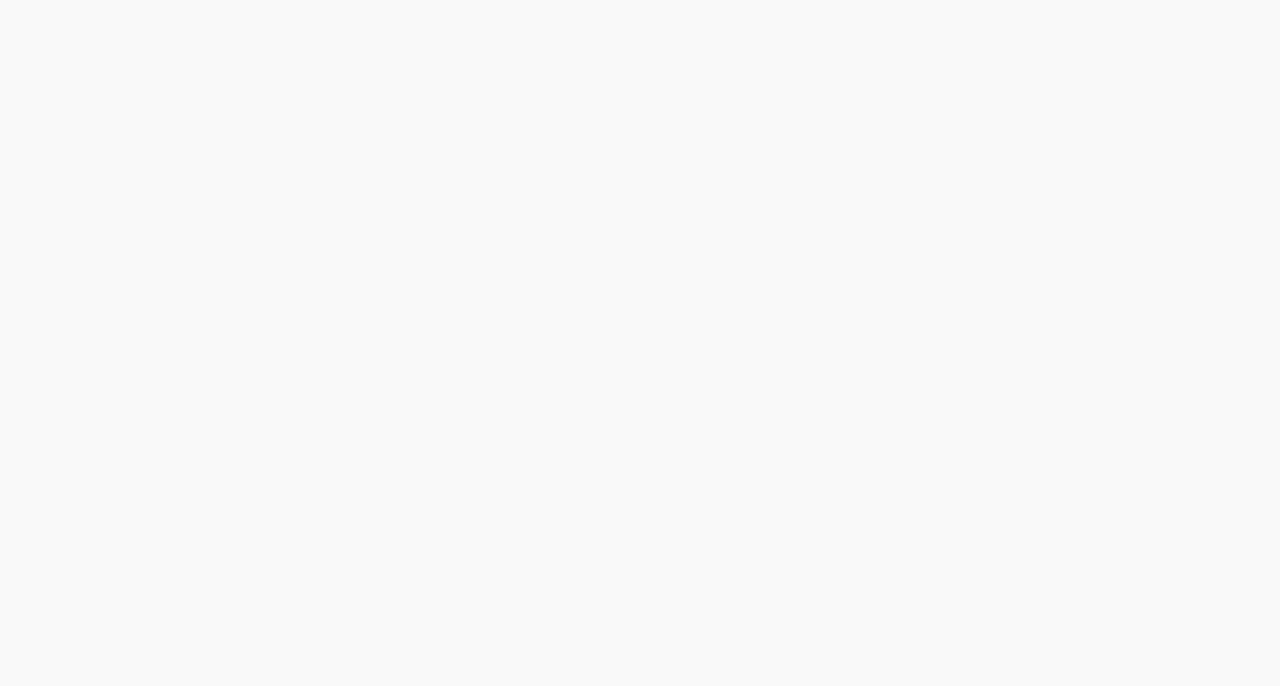
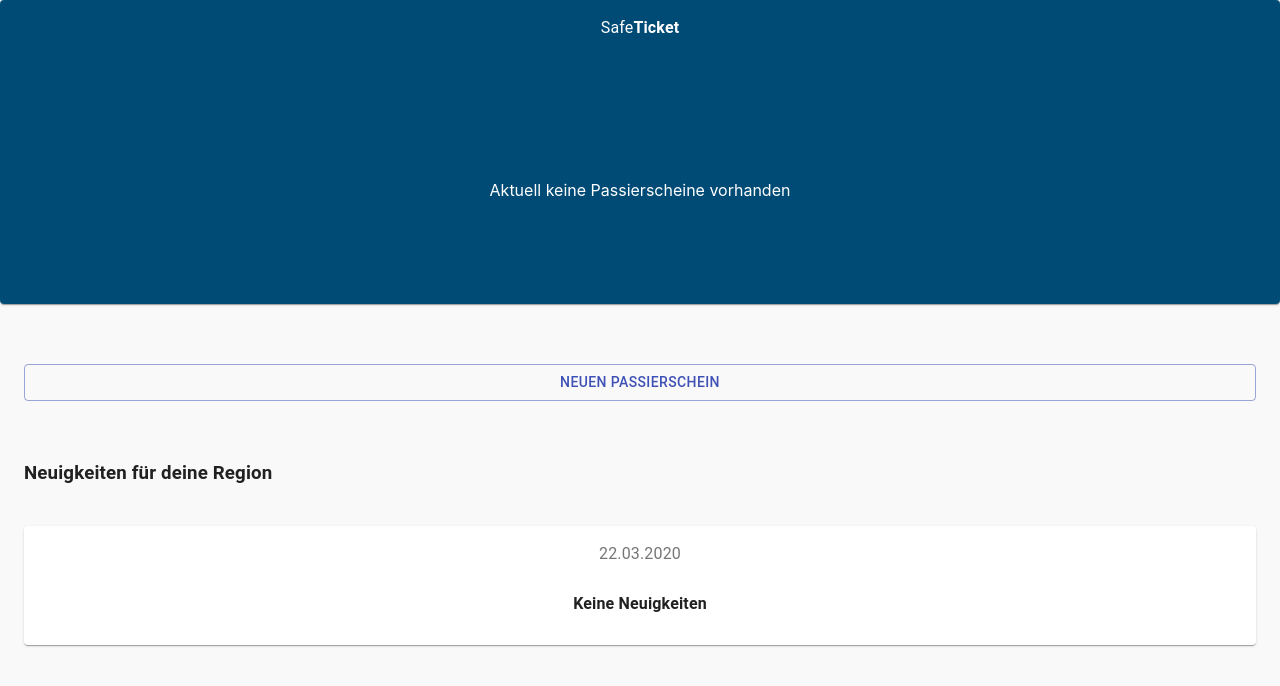
Before and after one commit to Lockdown-WirVsVirus/lockdown-app-frontend, a React (Create React App) app: page /home in a window 1280 px wide. Shown: the top 686 px of the page. Built offline with nearby package versions, Linux system fonts and the light colour scheme.

Commit message:
home and ticket view with stored ticket from LS

```diff
--- a/src/App.tsx
+++ b/src/App.tsx
@@ -7,6 +7,8 @@ import DownloadPdfView from "./view/DownloadPdfView";
 import ShowLsPdfView from "./view/ShowLsPdfView";
 import RenderLsPdfView from "./view/RenderLsPdfView";
 import LeaveRequestView from "./view/LeaveRequestView";
+import TicketView from "./view/TicketView";
+import HomeView from "./view/HomeView";
 
 import moment from "moment";
 import "moment/locale/de";
@@ -23,6 +25,8 @@ function App() {
         <Route path="/open" component={ShowLsPdfView} />
         <Route path="/render" component={RenderLsPdfView} />
         <Route path="/leave" component={LeaveRequestView} />
+        <Route path="/ticket" component={TicketView} />
+        <Route path="/home" component={HomeView} />
       </Router>
   );
 }
--- /dev/null
+++ b/src/view/HomeView.tsx
@@ -0,0 +1,171 @@
+import React, {useState} from "react";
+import Cookies from 'universal-cookie';
+
+import Header from "./Components/Header";
+import {createStyles, makeStyles, Theme} from "@material-ui/core/styles";
+import {
+    Container,
+    FormControl,
+    Input,
+    InputLabel,
+    FormHelperText,
+    TextField,
+    Button,
+    Card,
+    CardContent,
+    Typography
+} from "@material-ui/core";
+
+import {ITicketStore} from './TicketView';
+
+export interface TicketViewProperties {
+
+}
+
+const useStyles = makeStyles((theme: Theme) =>
+    createStyles({
+        root: {
+
+            "background-color": "#F9F9F9",
+        },
+        headline: {
+            "text-align": 'center',
+            color: 'white',
+            "margin-bottom": '40px',
+        },
+        homeContainer: {
+            top: '0px',
+            "padding-left": 0,
+            "padding-right": 0,
+        },
+        homeContainer2: {
+            top: '0px',
+            "min-height": "300px",
+        },
+        time: {
+            "font-weight": "bold",
+        },
+        reason: {
+            "font-weight": "bold",
+        },
+        homeHeader: {
+            background: "rgba(0,75,118,1)",
+        },
+        noTickets: {
+            "min-width": '300px',
+            "text-align": "center",
+            "margin": 'auto',
+            height: "200px",
+            color: "white"
+        },
+        ticketCard: {
+            "min-width": '300px',
+            "margin": 'auto'
+        },
+        ticketCardContent: {
+            "text-align": "center",
+        },
+        newsCard: {
+            "min-width": '300px',
+            "margin": 'auto'
+        },
+        newsCardContent: {
+            "text-align": "center",
+        }
+    })
+);
+
+const getTicketFromLocalStorage = (): ITicketStore | null => {
+    const itemString = window.localStorage.getItem('ticket');
+    if (itemString) {
+        const item = JSON.parse(itemString);
+        return item as ITicketStore;
+    } else {
+        return null;
+    }
+}
+
+const HomeView = (props: TicketViewProperties) => {
+    const classes = useStyles();
+
+    const [ticket, setTicket] = useState<ITicketStore | null>(
+        getTicketFromLocalStorage()
+    );
+
+    let ticketCard;
+    if (ticket) {
+        // TODO: echte Werte aus dem gespeicherten Ticket
+        // TODO: get Hours from Date Objekt.
+        ticketCard = <Card className={classes.ticketCard}>
+                        <CardContent className={classes.ticketCardContent}>
+                            <Typography color="textSecondary" gutterBottom>
+                                Aktuelles Ticket
+                            </Typography>
+                            <br/>
+                            <br/>
+                            <Typography className={classes.time} color="textPrimary" gutterBottom>
+                                { ticket.ticket.leaveTime.getHours() || '14 - 16 Uhr'}
+                            </Typography>
+                            <br/>
+                            <Typography className={classes.reason} color="textPrimary" gutterBottom>
+                                { ticket.ticket.reason || 'Arztbesuch'}
+                            </Typography>
+                            <br/>
+                            <Button href="/ticket">Öffnen</Button>
+                        </CardContent>
+                    </Card>
+    } else {
+        ticketCard = <div className={classes.noTickets}>
+                        <br/>
+                        <br/>
+                        <br/>
+                        <br/>
+                        <br/>
+                        Aktuell keine Passierscheine vorhanden
+                     </div>
+    }
+
+    return (
+        <div className={classes.root}>
+            <Container className={classes.homeContainer}>
+                <Card>
+                    <CardContent className={classes.homeHeader}>
+                        <Typography className={classes.headline} color="textPrimary" gutterBottom>
+                            Safe<b>Ticket</b>
+                        </Typography>
+                        {ticketCard}
+                    </CardContent>
+                </Card>
+            </Container>
+            <Container className={classes.homeContainer2}>
+                <br/>
+                <br/>
+                <br/>
+                <Button variant="outlined" fullWidth={true} color="primary" href="/leave">Neuen Passierschein</Button>
+
+                <br/>
+                <br/>
+                <br/>
+
+                <Typography color="textPrimary" gutterBottom>
+                    <h3>Neuigkeiten für deine Region</h3>
+                </Typography>
+                <br/>
+                <Card className={classes.newsCard}>
+                    <CardContent className={classes.newsCardContent}>
+                        <Typography color="textSecondary" gutterBottom>
+                            22.03.2020
+                        </Typography>
+                        <br/>
+                        <Typography className={classes.reason} color="textPrimary" gutterBottom>
+                            Keine Neuigkeiten
+                        </Typography>
+                    </CardContent>
+                </Card>
+            </Container>
+        </div>
+    );
+};
+
+
+export default HomeView
--- a/src/view/RenderLsPdfView.tsx
+++ b/src/view/RenderLsPdfView.tsx
@@ -19,9 +19,11 @@ const RenderLsPdfView = (props: CheckViewProperties) => {
     }
 
     const dataUri: string = window.localStorage.getItem('Test1.pdf') as string;
+    const objectUrl = URL.createObjectURL(dataURItoBlob(dataUri));
+    console.log(objectUrl);
 
     return (
-        <iframe width="50%" height="500px" src={dataUri}></iframe>
+        <iframe width="100%" height="500px" src={objectUrl}></iframe>
     );
 };
 
--- /dev/null
+++ b/src/view/TicketView.tsx
@@ -0,0 +1,74 @@
+import React, {useState} from "react";
+import Cookies from 'universal-cookie';
+
+import Header from "./Components/Header";
+import {createStyles, makeStyles, Theme} from "@material-ui/core/styles";
+import {
+    Container,
+    FormControl,
+    Input,
+    InputLabel,
+    FormHelperText,
+    TextField,
+    Button,
+    Card,
+    CardContent,
+    Typography
+} from "@material-ui/core";
+
+import {TicketPayload, Address} from "../gen-backend-api/api";
+
+export interface TicketViewProperties {
+
+}
+
+export interface ITicketStore {
+    ticket: TicketPayload;
+    pdfUri: string;
+    dataUri: string;
+}
+
+const useStyles = makeStyles((theme: Theme) =>
+    createStyles({
+        cards: {
+            marginBottom: 22,
+        },
+        iframe: {
+            "min-height": "500px",
+            width: "100%"
+        }
+    })
+);
+
+const getTicketFromLocalStorage = () => {
+    const itemString = window.localStorage.getItem('ticket');
+    if (itemString) {
+        const item = JSON.parse(itemString);
+        return item.pdfUri;
+    } else {
+        return "/pdf/Test1.pdf";
+    }
+}
+
+const TicketView = (props: TicketViewProperties) => {
+    const classes = useStyles();
+    const [pdfUri, setPdfUri] = useState<string>(
+        getTicketFromLocalStorage()
+    );
+
+    return (
+        <div>
+            <Header title="Ticket"></Header>
+            <Container>
+                <Card className={classes.cards}>
+                    <CardContent>
+                        <iframe className={classes.iframe} src={pdfUri}></iframe>
+                    </CardContent>
+                </Card>
+            </Container>
+        </div>
+    );
+};
+
+
+export default TicketView
```
